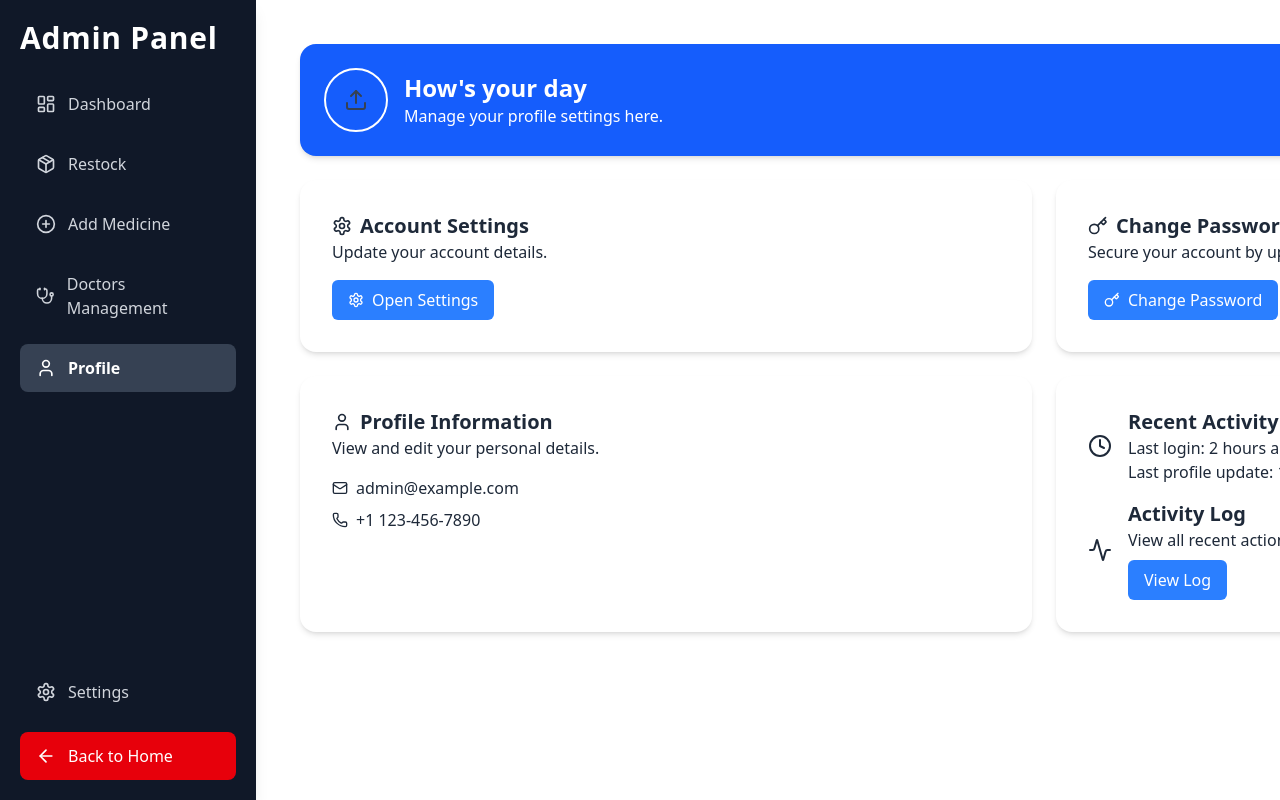
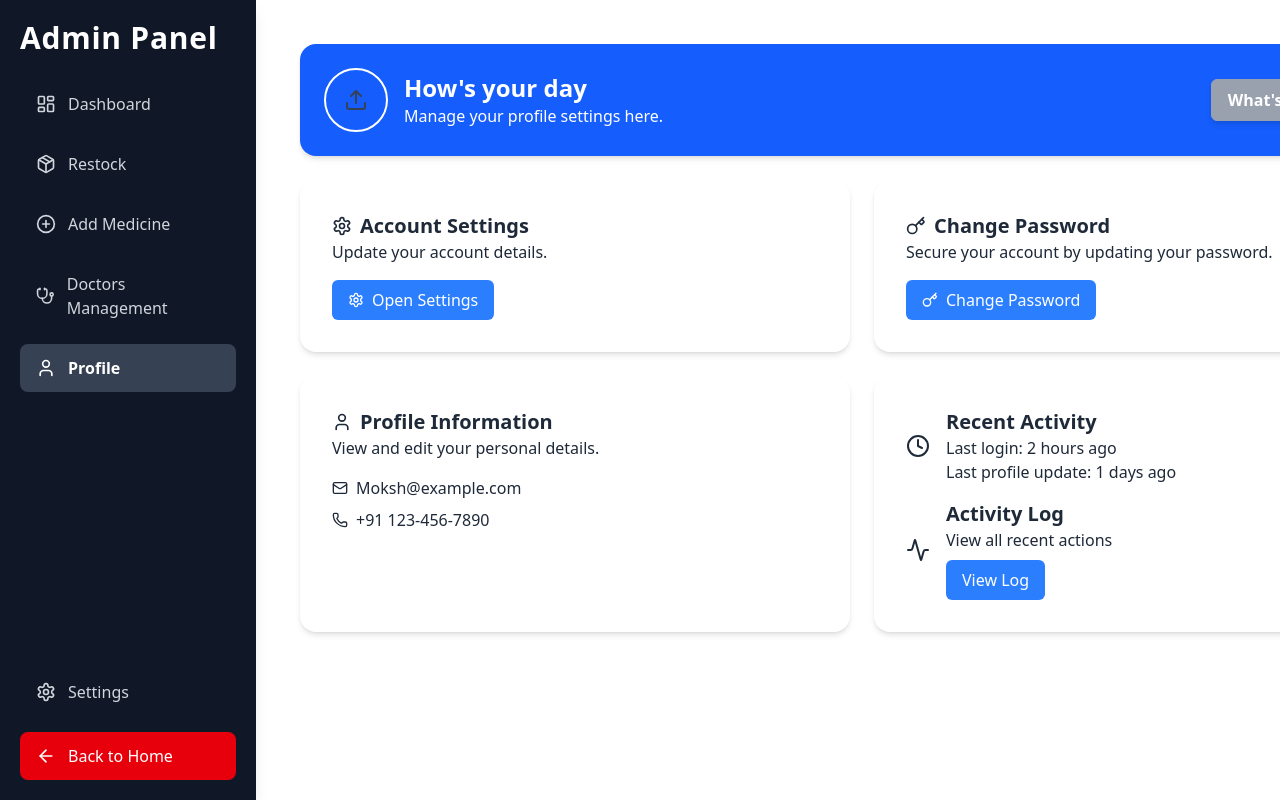
Before and after one commit to AadarshKhanna/MediKart, a React (Vite) app in the folder frontend/: page /profile in a window 1280 px wide. Built offline with nearby package versions, Linux system fonts and the light colour scheme; sample sign-in values are in the browser's storage.

Commit message:
css update

```diff
--- a/frontend/index.html
+++ b/frontend/index.html
@@ -2,7 +2,7 @@
 <html lang="en">
   <head>
     <meta charset="UTF-8" />
-    <link rel="icon" type="image/svg+xml" href="/vite.svg" />
+    <link rel="icon" type="image/svg+xml" href="/medi.svg" />
     <meta name="viewport" content="width=device-width, initial-scale=1.0" />
     <title>MediCart</title>
   </head>
--- a/frontend/src/pages/AddMedicine.jsx
+++ b/frontend/src/pages/AddMedicine.jsx
@@ -52,7 +52,7 @@ function AddMedicine() {
   };
 
   return (
-    <div className="p-6 w-384 bg-gray-100 dark:bg-gray-800 min-h-screen">
+    <div className="p-6 w-293 bg-gray-100 dark:bg-gray-800 min-h-screen">
       <h1 className="text-3xl font-bold mb-4 text-gray-900 dark:text-white">
         Add New Medicine
       </h1>
--- a/frontend/src/pages/Dashboard.jsx
+++ b/frontend/src/pages/Dashboard.jsx
@@ -226,7 +226,7 @@ const Dashboard = () => {
   return (
     <div className="p-6">
       {/* Stats Cards */}
-      <div className="grid grid-cols-1 md:grid-cols-4 gap-4 w-354 ">
+      <div className="grid grid-cols-1 md:grid-cols-4 gap-4 w-290 ">
         {stats.map((stat) => (
           <motion.div
             key={stat.key}
--- a/frontend/src/pages/DoctorsSection.jsx
+++ b/frontend/src/pages/DoctorsSection.jsx
@@ -146,7 +146,7 @@ function DoctorsSection() {
   };
 
   return (
-    <div className="flex-1 w-384 h-full p-14 bg-gray-100 dark:bg-gray-800">
+    <div className="flex-1 w-294 h-full p-14 bg-gray-100 dark:bg-gray-800">
       {/* Animated Heading */}
       <motion.h2
         className="text-3xl font-bold mb-6 text-gray-900 dark:text-white"
--- a/frontend/src/pages/Profile.jsx
+++ b/frontend/src/pages/Profile.jsx
@@ -76,7 +76,7 @@ function Profile() {
   }, [isDarkMode]);
 
   return (
-    <div className={` mx-auto w-384 p-6 flex flex-col gap-6 ${isDarkMode ? 'dark bg-gray-900 text-white' : 'bg-white text-gray-800'}`}>
+    <div className={` mx-auto w-293 p-6 flex flex-col gap-6 ${isDarkMode ? 'dark bg-gray-900 text-white' : 'bg-white text-gray-800'}`}>
       <div className={`p-6 rounded-2xl shadow-md flex items-center justify-between relative ${isDarkMode ? 'bg-gray-800' : 'bg-blue-600 text-white'}`}>
         <div className="flex items-center gap-4">
           <label htmlFor="upload-profile" className="cursor-pointer">
@@ -150,8 +150,8 @@ function Profile() {
             <h3 className="text-xl font-semibold flex items-center gap-2"><User size={20} />Profile Information</h3>
             <p>View and edit your personal details.</p>
             <div className="mt-4 space-y-2">
-              <div className="flex items-center gap-2"><Mail size={16} /> admin@example.com</div>
-              <div className="flex items-center gap-2"><Phone size={16} /> +1 123-456-7890</div>
+              <div className="flex items-center gap-2"><Mail size={16} /> Moksh@example.com</div>
+              <div className="flex items-center gap-2"><Phone size={16} /> +91 123-456-7890</div>
             </div>
           </div>
         </Card>
--- a/frontend/src/pages/Settings.jsx
+++ b/frontend/src/pages/Settings.jsx
@@ -7,7 +7,7 @@ const Settings = () => {
   const [notifications, setNotifications] = useState(true);
 
   return (
-    <div className="w-384 flex-1 p-6 bg-gray-900 text-white min-h-screen">
+    <div className="w-295 flex-1 p-6 bg-gray-900 text-white min-h-screen">
       <h1 className="text-3xl font-bold mb-4">Settings</h1>
       <p className="mb-6">Manage your preferences and account settings.</p>
 
```
Also changed, not shown: frontend/public/medi.svg (renamed from frontend/public/vite.svg).
